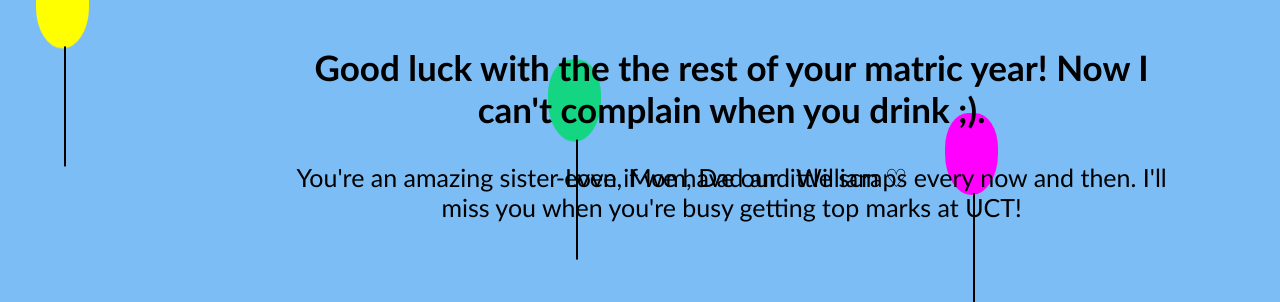
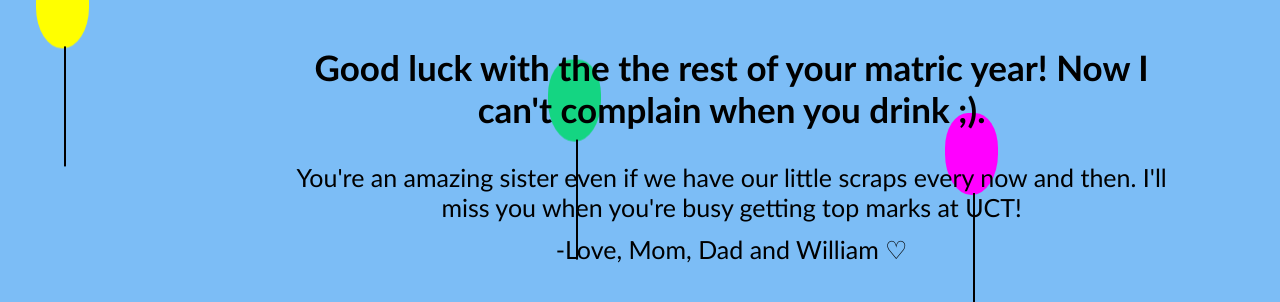
Before and after one commit to William-McIlleron/happybirthdayruthie, a plain HTML site: page index.html in a window 1280 px wide. Shown: the part 392-694 px from the top of the page. Drawn offline with Linux system fonts and the light colour scheme.

Commit message:
Update ruthie.css

```diff
--- a/ruthie.css
+++ b/ruthie.css
@@ -33,6 +33,22 @@ h2 {
     box-sizing: border-box;
     position: absolute;
     top: 51%;
+    left: 22vw;
+}
+
+.love {
+    display: flex;
+    font-size: 25px;
+    width: 900px;
+    font-family: 'Trebuchet MS', sans-serif;
+    z-index: 1;
+    justify-content: center;
+    align-items: center;
+    text-align: center;
+    border: 1px solid transparent;
+    box-sizing: border-box;
+    position: absolute;
+    top: 75%;
     left: 22vw;
 }
 
```
